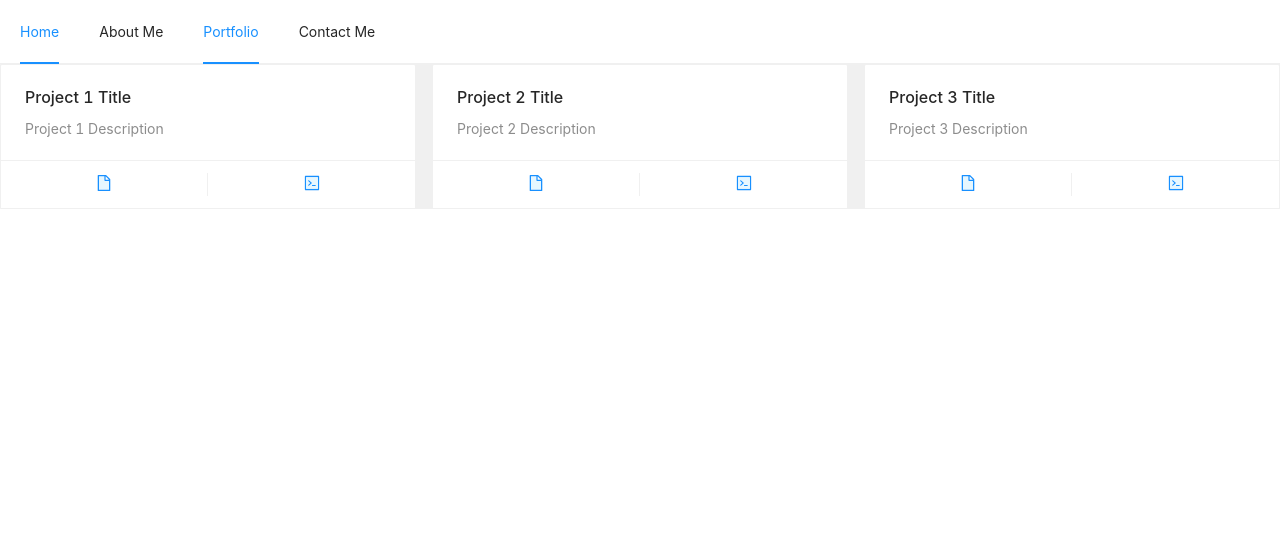
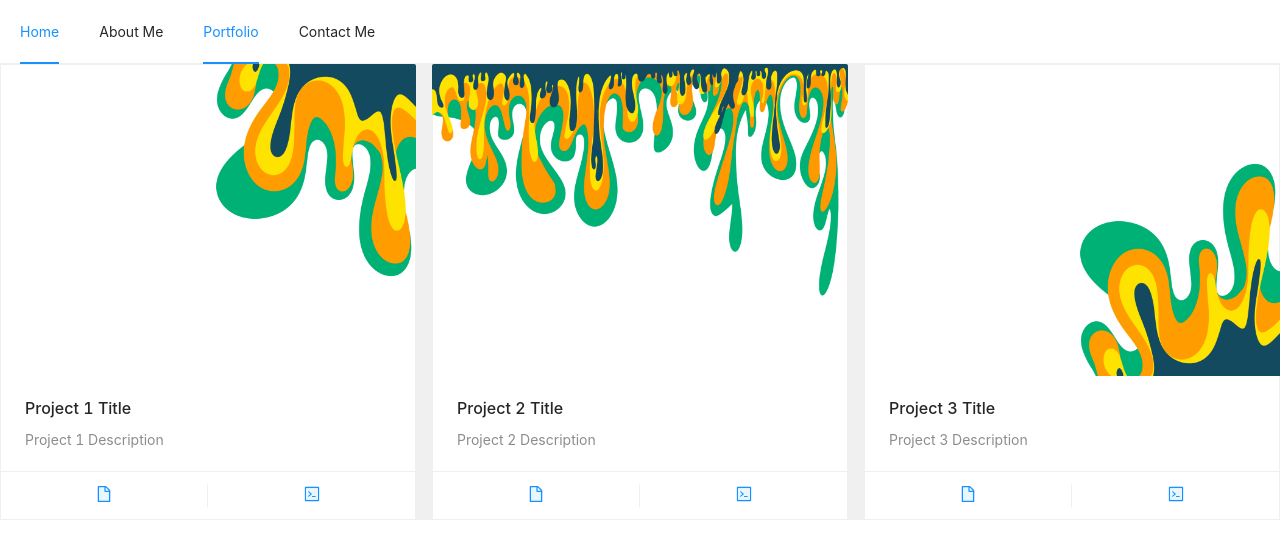
Before and after one commit to kvs1995/React-Portfolio, a React (Create React App) app: page / in a window 1280 px wide. Both pictures are taken after a click on the item "Portfolio". Shown: the top 558 px of the page. Built offline with nearby package versions, Linux system fonts and the light colour scheme.

Commit message:
updates to the navigation:

```diff
--- a/src/components/maincontent/MainContent.js
+++ b/src/components/maincontent/MainContent.js
@@ -1,67 +1,17 @@
 import './maincontent.css';
-import { Card, Col, Row } from 'antd';
-import { GithubFilled, AlignCenterOutlined,RightSquareOutlined, RightSquareTwoTone, FileTwoTone, CodeTwoTone } from '@ant-design/icons';
-const { Meta } = Card;
+import Home from '../home/Home'
+import AboutMe from '../aboutme/AboutMe';
+import Portfolio from '../portfolio/Portfolio';
+import ContactMe from '../contactme/ContactMe';
 export default function MainContent({clicked}) {
   return(
     <div className='main-content-main'>
       <div className="site-card-wrapper card-container">
-        <Row gutter={16}>
-          <Col span={8}>
-            <Card
-              hoverable
-              id='project1'
-              className='individual-cards'
-              // cover={<img alt="" src=""/>}
-              actions={[
-                <FileTwoTone key="more-info" />,
-                <CodeTwoTone key="code" />
-              ]}
-            >
+        { clicked === "home" ? <Home />
+        : clicked === "about-me" ? <AboutMe />
+        : clicked === "portfolio" ? <Portfolio />
+        : <ContactMe />}
 
-              <Meta
-                title="Project 1 Title"
-                description="Project 1 Description"
-                />
-            </Card>
-          </Col>
-          <Col span={8}>
-          <Card
-              hoverable
-              id='project2'
-              className='individual-cards'
-              // cover={<img alt="" src=""/>}
-              actions={[
-                <FileTwoTone key="more-info" />,
-                <CodeTwoTone key="code" />
-              ]}
-            >
-
-              <Meta
-                title="Project 2 Title"
-                description="Project 2 Description"
-                />
-            </Card>
-          </Col>
-          <Col span={8}>
-          <Card
-              hoverable
-              id='project'
-              className='individual-cards'
-              // cover={<img alt="" src=""/>}
-              actions={[
-                <FileTwoTone key="more-info" />,
-                <CodeTwoTone key="code" />
-              ]}
-            >
-
-              <Meta
-                title="Project 3 Title"
-                description="Project 3 Description"
-                />
-            </Card>
-          </Col>
-        </Row>
       </div>
     </div>
   )
--- a/src/components/navheader/NavHeader.js
+++ b/src/components/navheader/NavHeader.js
@@ -2,10 +2,7 @@ import './navheader.css';
 import {  SmileOutlined, ProfileOutlined, CodeOutlined, PhoneOutlined, LineOutlined, MenuOutlined, MoreOutlined , LeftOutlined} from '@ant-design/icons';
 import { Layout, Menu, Icon } from 'antd';
 import { useState } from 'react';
-// import Home from '../home/Home'
-// import AboutMe from '../aboutme/AboutMe';
-// import Portfolio from '../portfolio/Portfolio';
-// import ContactMe from '../contactme/ContactMe';
+
 const { Header } = Layout;
 
 export default function NavHeader({ clicked, setClicked }) {
--- a/src/components/portfolio/Portfolio.js
+++ b/src/components/portfolio/Portfolio.js
@@ -1,8 +1,72 @@
 import './portfolio.css';
+import fillin1 from '../../images/background.png'
+import fillin2 from '../../images/background3.png'
+import fillin3 from '../../images/IMG_0053.PNG'
+import { GithubFilled, AlignCenterOutlined,RightSquareOutlined, RightSquareTwoTone, FileTwoTone, CodeTwoTone } from '@ant-design/icons';
+import { Card, Col, Row } from 'antd';
 
+const { Meta } = Card;
 export default function Portfolio() {
   return(
     <>
+        <Row gutter={16}>
+          <Col span={8}>
+            <Card
+              hoverable
+              id='project1'
+              className='individual-cards'
+              cover={<img alt="fillin" src={fillin1}/>}
+              actions={[
+                <FileTwoTone key="more-info" />,
+                <CodeTwoTone key="code" />
+              ]}
+            >
+
+              <Meta
+                title="Project 1 Title"
+                description="Project 1 Description"
+                />
+            </Card>
+          </Col>
+          <Col span={8}>
+          <Card
+              hoverable
+              id='project2'
+              className='individual-cards'
+              cover={<img alt="fillin" src={fillin2}/>}
+              actions={[
+                <FileTwoTone key="more-info" />,
+                <CodeTwoTone key="code" />
+              ]}
+            >
+
+              <Meta
+                title="Project 2 Title"
+                description="Project 2 Description"
+                />
+            </Card>
+          </Col>
+          <Col span={8}>
+          <Card
+              hoverable
+              id='project'
+              className='individual-cards'
+              cover={<img alt="fillin" src={fillin3}/>}
+              actions={[
+                <FileTwoTone key="more-info" />,
+                <CodeTwoTone key="code" />
+              ]}
+            >
+
+              <Meta
+                title="Project 3 Title"
+                description="Project 3 Description"
+                />
+            </Card>
+          </Col>
+        </Row>
+
+
     </>
   )
 }
```
